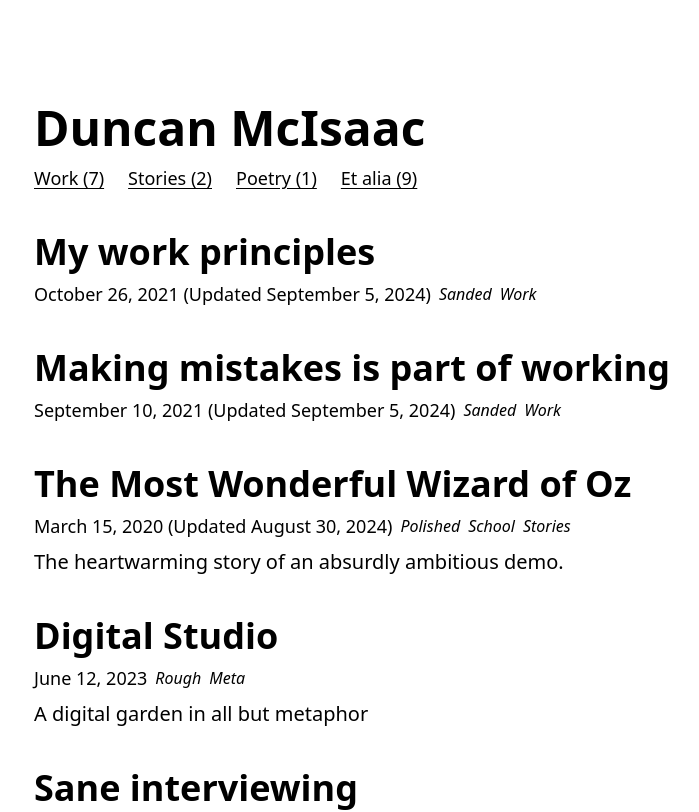
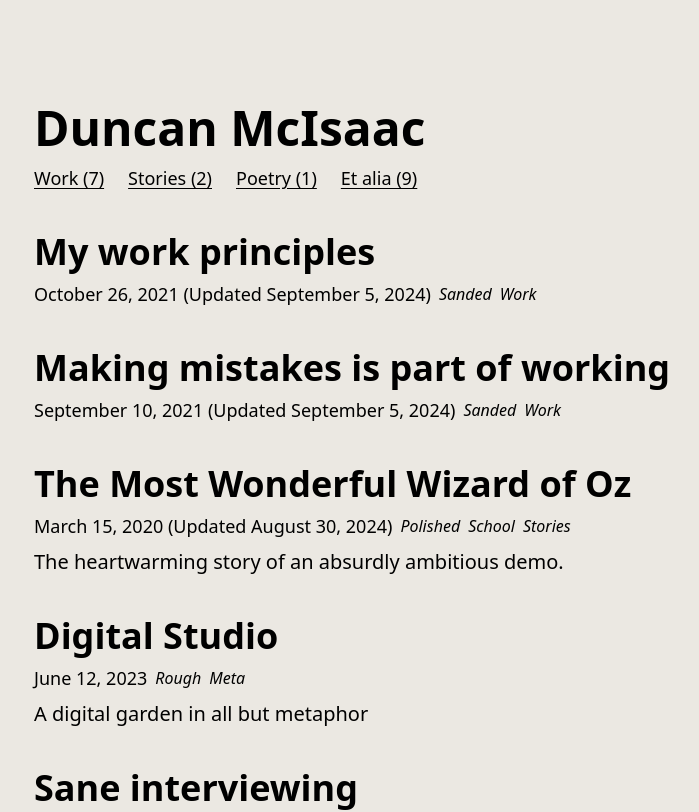
Before and after one commit to 00f2ff/duncan.lol, a React (Vite) app: page / in a window 1280 px wide. Shown: the top 812 px of the page, without its empty margins (286-985 px from the left). Built offline with nearby package versions, Linux system fonts and the light colour scheme; a web font is replaced by a local one.

Commit message:
fix color inclusion for tailwind 4

```diff
--- a/src/index.css
+++ b/src/index.css
@@ -1,4 +1,8 @@
 @import "tailwindcss";
+
+@theme {
+  --color-alabaster: #ebe8e2;
+}
 
 body {
   font-family: "brandon-grotesque", system-ui, sans-serif;
--- a/tailwind.config.ts
+++ b/tailwind.config.ts
@@ -10,8 +10,6 @@ export default {
         display: ["hoss-sharp", "brandon-grotesque", "sans-serif"], // Headlines/display
       },
     },
-    colors: {
-      alabaster: "#ebe8e2",
-    },
+
   },
 } satisfies Config;
```
Also changed, not shown: src/components/Layout.tsx (line endings or trailing spaces).
